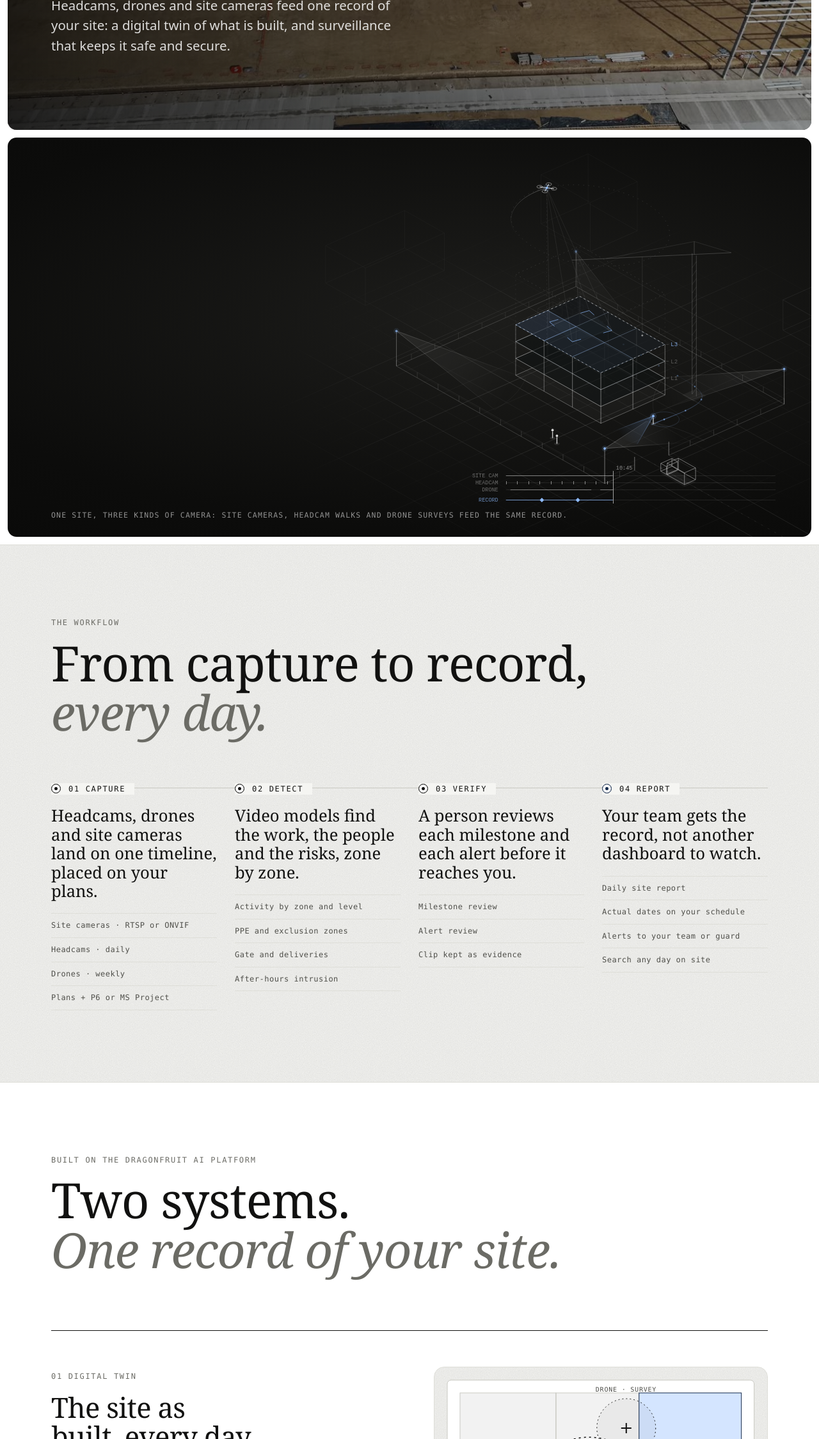
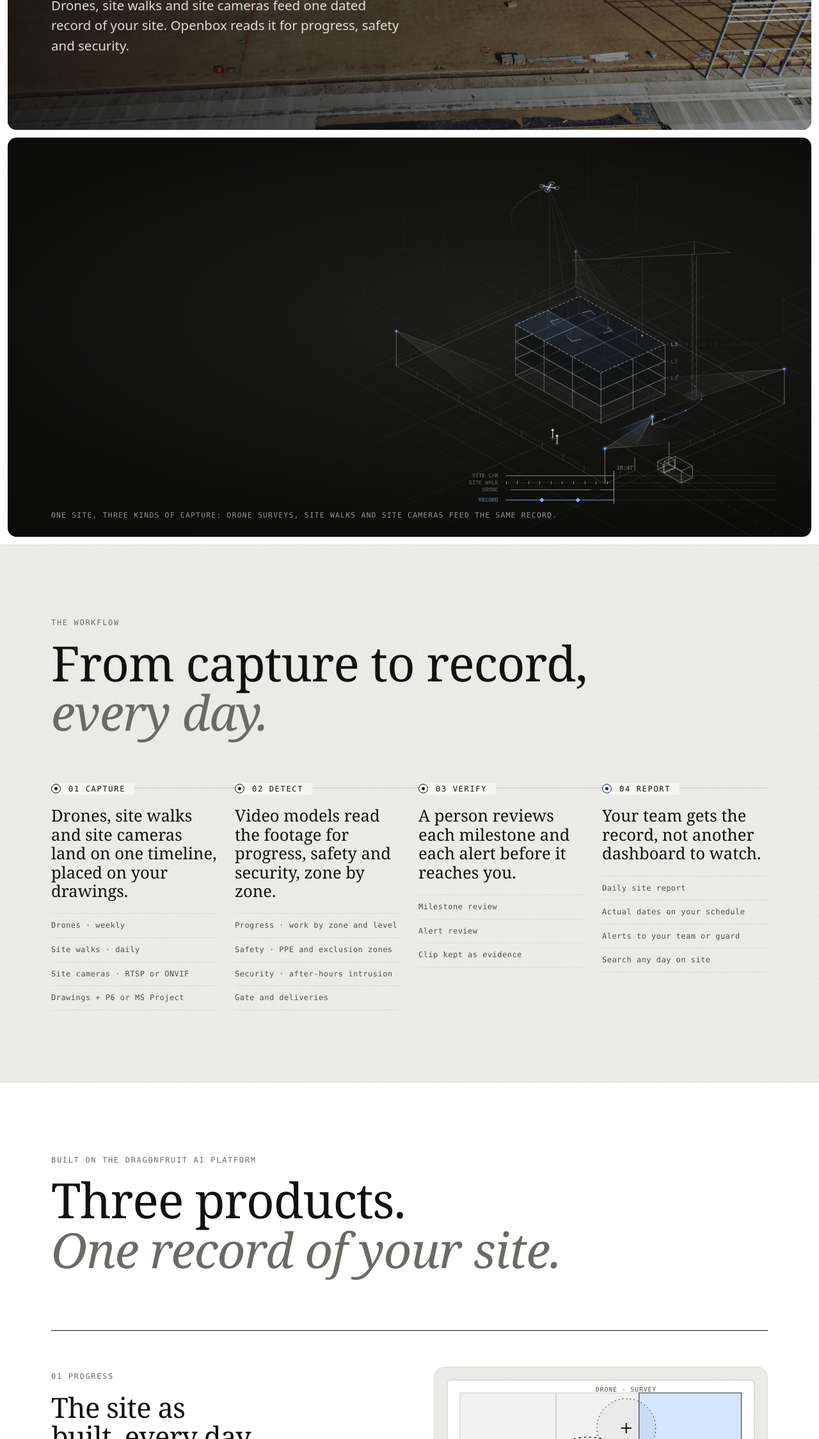
Before and after one commit to openboxhq/openbox-website, an Astro site: page /how-it-works in a window 1280 px wide. Shown: the part 551-2800 px from the top of the page at 64% size. Built offline with nearby package versions, Linux system fonts and the light colour scheme; Astro itself is replaced by a stand-in of ours; animation ran at ten frames a second.

Commit message:
feat: how it works and demo pages use progress, safety and security; sharp page hero stills #minor
Page heroes now use 2880-pixel stills from the 4K sources.
The demo form keeps its interest codes, which the inbound-form script validates.

Co-Authored-By: Claude Fable 5.2 <noreply@anthropic.com>

```diff
--- a/src/components/Engines.astro
+++ b/src/components/Engines.astro
@@ -14,7 +14,7 @@ const zones = [
 <section class="section engines" id="engines">
   <div class="wrap">
     <p class="eyebrow e-k">Built on the Dragonfruit AI platform</p>
-    <h2 class="display e-head">Two systems.<br /><em>One record of your site.</em></h2>
+    <h2 class="display e-head">Three products.<br /><em>One record of your site.</em></h2>
 
     {ENGINES.map((e, i) => (
       <article class:list={["engine", `engine-${e.id}`]} id={e.id}>
@@ -32,13 +32,13 @@ const zones = [
           </dl>
         </div>
         <figure class="e-fig" aria-hidden="true">
-          {e.id === "twin" ? (
+          {e.id === "progress" && (
             <svg viewBox="0 0 520 380" class="fig-twin">
               <rect x="20" y="20" width="480" height="260" rx="6" class="sheet" />
               {zones.map((z) => <rect x={z.x} y={z.y} width={z.w} height={z.h} class={`zone ${z.state}`} />)}
               <path d="M70 230 C 120 200, 150 120, 230 110 S 330 190, 420 120" class="walk" />
               <circle cx="420" cy="120" r="5" class="walker" />
-              <text x="412" y="142" class="lbl" text-anchor="end">HEADCAM · L3</text>
+              <text x="412" y="142" class="lbl" text-anchor="end">SITE WALK · L3</text>
               <circle cx="300" cy="95" r="46" class="drone-fp" />
               <path d="M292 95 h16 M300 87 v16" class="drone" />
               <text x="252" y="38" class="lbl">DRONE · SURVEY</text>
@@ -53,7 +53,26 @@ const zones = [
                 </g>
               ))}
             </svg>
-          ) : (
+          )}
+          {e.id === "safety" && (
+            <svg viewBox="0 0 520 380" class="fig-watch fig-safe">
+              <rect x="0" y="0" width="520" height="380" rx="14" class="night" />
+              <path d="M0 262 L 520 236" class="ground" />
+              <path d="M318 238 L 484 226 L 506 268 L 336 282 Z" class="zone" />
+              <text x="320" y="216" class="lbl alert-t">EXCLUSION ZONE · CRANE SWING</text>
+              <rect x="84" y="148" width="46" height="106" class="box" />
+              <text x="84" y="138" class="lbl ok-t">HARD HAT · HI-VIS · OK</text>
+              <rect x="212" y="162" width="44" height="100" class="box alert" />
+              <text x="212" y="152" class="lbl alert-t">NO HARD HAT</text>
+              <text x="24" y="40" class="lbl dim">SITE WALK 12 · 10:42:08</text>
+              <text x="496" y="40" class="lbl dim" text-anchor="end">REC</text>
+              <circle cx="470" cy="36" r="4" class="rec" />
+              <rect x="24" y="310" width="472" height="46" rx="8" class="toast" />
+              <circle cx="46" cy="333" r="4" class="rec" />
+              <text x="60" y="337" class="lbl toast-t">Flagged with the clip and the place · super notified</text>
+            </svg>
+          )}
+          {e.id === "security" && (
             <svg viewBox="0 0 520 380" class="fig-watch">
               <rect x="0" y="0" width="520" height="380" rx="14" class="night" />
               <path d="M0 270 L 520 238" class="ground" />
@@ -121,6 +140,7 @@ const zones = [
   .fig-watch .rec { fill: var(--alert); }
   .fig-watch .toast { fill: rgba(255,255,255,.06); stroke: rgba(255,255,255,.12); }
   .fig-watch .toast-t { fill: rgba(255,255,255,.82); }
+  .fig-safe .zone { fill: rgba(255,106,61,.14); stroke: var(--alert); stroke-dasharray: 5 4; }
 
   @media (max-width: 900px) {
     .engine { grid-template-columns: minmax(0, 1fr); }
--- a/src/components/HowItWorks.astro
+++ b/src/components/HowItWorks.astro
@@ -2,13 +2,13 @@
 const steps = [
   {
     name: "Capture",
-    line: "Headcams, drones and site cameras land on one timeline, placed on your plans.",
-    specs: ["Site cameras · RTSP or ONVIF", "Headcams · daily", "Drones · weekly", "Plans + P6 or MS Project"],
+    line: "Drones, site walks and site cameras land on one timeline, placed on your drawings.",
+    specs: ["Drones · weekly", "Site walks · daily", "Site cameras · RTSP or ONVIF", "Drawings + P6 or MS Project"],
   },
   {
     name: "Detect",
-    line: "Video models find the work, the people and the risks, zone by zone.",
-    specs: ["Activity by zone and level", "PPE and exclusion zones", "Gate and deliveries", "After-hours intrusion"],
+    line: "Video models read the footage for progress, safety and security, zone by zone.",
+    specs: ["Progress · work by zone and level", "Safety · PPE and exclusion zones", "Security · after-hours intrusion", "Gate and deliveries"],
   },
   {
     name: "Verify",
--- a/src/components/PageHero.astro
+++ b/src/components/PageHero.astro
@@ -1,14 +1,14 @@
 ---
 interface Props {
   eyebrow: string;
-  /** Basename of a film still in public/media, shown behind the title. */
+  /** Basename of a wide still in public/media (<name>-wide.webp), shown behind the title. */
   image?: string;
 }
 const { eyebrow, image } = Astro.props;
 const base = import.meta.env.BASE_URL.replace(/\/?$/, "/");
 ---
 <section class="page-hero">
-  <div class="ph-card" style={image ? `--ph-image: url(${base}media/${image}.jpg)` : undefined}>
+  <div class="ph-card" style={image ? `--ph-image: url(${base}media/${image}-wide.webp)` : undefined}>
     <div class="wrap ph-copy">
       <p class="eyebrow ph-k">{eyebrow}</p>
       <h1 class="display"><slot name="title" /></h1>
--- a/src/components/SceneBand.astro
+++ b/src/components/SceneBand.astro
@@ -2,7 +2,7 @@
 ---
 <section class="scene-band">
   <canvas class="sb-canvas" aria-hidden="true" data-scene></canvas>
-  <p class="wrap sb-cap mono">One site, three kinds of camera: site cameras, headcam walks and drone surveys feed the same record.</p>
+  <p class="wrap sb-cap mono">One site, three kinds of capture: drone surveys, site walks and site cameras feed the same record.</p>
 </section>
 
 <script>
--- a/src/data/engines.ts
+++ b/src/data/engines.ts
@@ -4,22 +4,22 @@ export interface Capability {
 }
 
 export interface Engine {
-  id: "twin" | "watch";
+  id: "progress" | "safety" | "security";
   label: string;
   title: string;
   lede: string;
   capabilities: Capability[];
 }
 
-/** The two systems Openbox runs on the Dragonfruit AI platform. */
+/** The three products Openbox runs on the Dragonfruit AI platform, in detail. */
 export const ENGINES: Engine[] = [
   {
-    id: "twin",
-    label: "Digital twin",
+    id: "progress",
+    label: "Progress",
     title: "The site as built, every day.",
-    lede: "Every capture lands on your plans and your schedule, so the record of what is built is never a week old.",
+    lede: "Every capture lands on your drawings and your schedule, so the record of what is built is never a week old.",
     capabilities: [
-      { name: "One timeline", detail: "Site cameras, headcams, drones and phone video, placed by date and location." },
+      { name: "One timeline", detail: "Drones, site walks, site cameras and phone video, placed by date and location." },
       { name: "2D plan view", detail: "Every capture pinned to your floor plans. Step back to any day." },
       { name: "3D model", detail: "The building in 3D from plans and drone captures. BIM optional, in early access." },
       { name: "Milestones", detail: "Status by zone and trade. Detected by AI, verified by a reviewer." },
@@ -28,16 +28,25 @@ export const ENGINES: Engine[] = [
     ],
   },
   {
-    id: "watch",
-    label: "Surveillance and security",
-    title: "The site watched, day and night.",
-    lede: "The same cameras that record progress keep people safe by day and the site secure after hours.",
+    id: "safety",
+    label: "Safety",
+    title: "People safe, all day.",
+    lede: "Every walk and every camera is checked for PPE and for people where they should not be. Each flag comes with the clip and the place on the plan.",
     capabilities: [
-      { name: "Safety and PPE", detail: "Hard hats, hi-vis and harnesses. Falls, open edges, fire and smoke." },
+      { name: "PPE", detail: "Hard hats, hi-vis and harnesses." },
+      { name: "Hazards", detail: "Falls, open edges, fire and smoke." },
       { name: "Exclusion zones", detail: "People inside crane swing and heavy-equipment zones." },
+      { name: "Crew and equipment", detail: "Headcount by shift. Equipment use and idle time." },
+    ],
+  },
+  {
+    id: "security",
+    label: "Security",
+    title: "The site secure, every night.",
+    lede: "The cameras that record progress by day watch the site after hours. A person reviews each alert before it reaches you.",
+    capabilities: [
+      { name: "After-hours alerts", detail: "Intrusion, theft and loitering, reviewed by a person before you are alerted." },
       { name: "Gate and deliveries", detail: "Plate reading at the gate. Deliveries matched to the schedule." },
-      { name: "Crew and equipment", detail: "Headcount by shift. Equipment use and idle time." },
-      { name: "After-hours security", detail: "Intrusion, theft and loitering, reviewed by a person before you are alerted." },
       { name: "Live view and evidence", detail: "Every camera, time-lapse and search. Clips for claims and reports." },
     ],
   },
@@ -54,7 +63,7 @@ export interface CompareRow {
 
 /** Typical coverage by product category, not by named vendor. */
 export const COMPARE: CompareRow[] = [
-  { capability: "Headcam and walk capture", walkTools: "full", cameraVendors: "none", openbox: "full" },
+  { capability: "Site walk capture", walkTools: "full", cameraVendors: "none", openbox: "full" },
   { capability: "Drone capture", walkTools: "partial", cameraVendors: "none", openbox: "full" },
   { capability: "Fixed site cameras", walkTools: "none", cameraVendors: "full", openbox: "full" },
   { capability: "2D plan view with history", walkTools: "full", cameraVendors: "none", openbox: "full" },
--- a/src/pages/how-it-works.astro
+++ b/src/pages/how-it-works.astro
@@ -10,14 +10,14 @@ import Pilot from "../components/Pilot.astro";
 import Footer from "../components/Footer.astro";
 ---
 <Base
-  title="How Openbox works: digital twin and site surveillance"
-  description="Headcams, drones and site cameras feed one record of your construction site: a digital twin of what is built, and surveillance that keeps it safe and secure."
+  title="How Openbox works: progress, safety and security"
+  description="Drones, site walks and site cameras feed one dated record of your construction site. Openbox reads it for progress, safety and security."
 >
   <Nav overlay adaptive />
   <main>
     <PageHero eyebrow="How it works" image="progress">
       <Fragment slot="title">Capture once.<br /><em>Know everything.</em></Fragment>
-      <Fragment slot="lede">Headcams, drones and site cameras feed one record of your site: a digital twin of what is built, and surveillance that keeps it safe and secure.</Fragment>
+      <Fragment slot="lede">Drones, site walks and site cameras feed one dated record of your site. Openbox reads it for progress, safety and security.</Fragment>
     </PageHero>
     <SceneBand />
     <HowItWorks />
--- a/src/scripts/scene/overlay.ts
+++ b/src/scripts/scene/overlay.ts
@@ -31,10 +31,10 @@ const fixed = (label: string) => () => label;
 const TAGS: readonly Tag[] = [
   { at: 3, life: 4.5, text: fixed("SITE CAM 04 · LIVE"), anchor: () => GATE_CAM_TOP },
   { at: 9.5, life: 5, text: (t) => `DRONE · SURVEY ${surveyPercent(t)}%`, anchor: droneAt },
-  { at: 18.5, life: 5, text: fixed("HEADCAM · L1 CAPTURE"), anchor: headcamHead },
+  { at: 18.5, life: 5, text: fixed("SITE WALK · L1 CAPTURE"), anchor: headcamHead },
   { at: 25, life: 4.8, text: fixed("GATE · TRUCK IN"), anchor: truckTop },
   { at: 29.5, life: 4.5, text: fixed("PERSON · PPE OK"), anchor: () => crewHead(0), frame: true },
-  { at: 34.5, life: 5, text: fixed("HEADCAM · L1 CAPTURE"), anchor: headcamHead },
+  { at: 34.5, life: 5, text: fixed("SITE WALK · L1 CAPTURE"), anchor: headcamHead },
   { at: 36, life: 5, text: (t) => `DRONE · SURVEY ${surveyPercent(t)}%`, anchor: droneAt },
   { at: 44, life: 4.5, text: fixed("PERSON · PPE OK"), anchor: () => crewHead(1), frame: true },
   { at: 51.5, life: 4, text: fixed("PERSON · NO HARD HAT"), anchor: () => crewHead(0), frame: true, alert: true },
@@ -100,7 +100,7 @@ export function drawTimeline(p: Painter): void {
   const alpha = Math.min(ease(t / 1.5), 1 - ease((t - 56.5) / 3));
   const at = (time: number) => lerp(x0, x1, time / LOOP_S);
   const xp = at(t);
-  const lanes = ["SITE CAM", "HEADCAM", "DRONE"].map((label, i) => ({ label, y: y0 + i * LANE_GAP }));
+  const lanes = ["SITE CAM", "SITE WALK", "DRONE"].map((label, i) => ({ label, y: y0 + i * LANE_GAP }));
   const recordY = y0 + 2 * LANE_GAP + RECORD_GAP;
 
   ctx.font = HUD_FONT; ctx.textAlign = "right"; ctx.lineWidth = 1;
```
Also changed, not shown: public/media/CREDITS.md (+2 -2 lines), src/pages/demo.astro (+6 -5 lines), public/media/hero-wide.webp (added), public/media/progress-wide.webp (added), 1 other file.
